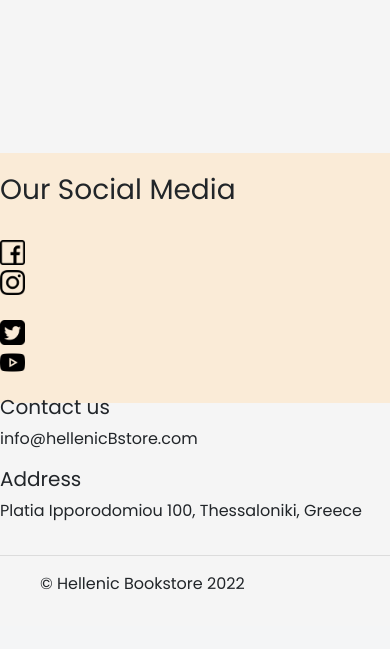
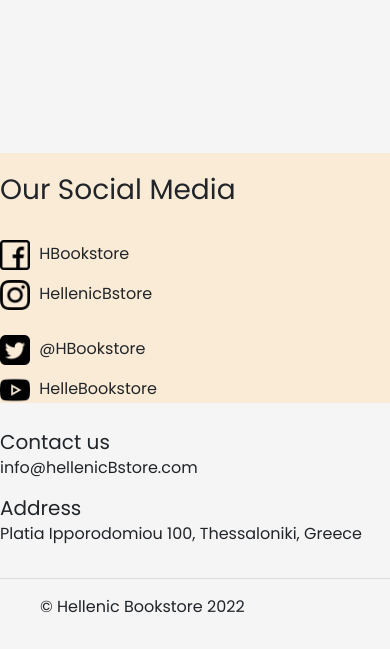
Before and after one commit to Fakhriyramadhan25/PHP-bookstore-project, a PHP site: page / in a window 390 px wide. Shown: the part 653-1302 px from the top of the page. Before the commit the page ends 1243 px from the top, so only its background shows below. Run offline with PHP 8.4, Linux system fonts and the light colour scheme.

Commit message:
Footer_v1_GridAdjustment

```diff
--- a/Assets/css/home.css
+++ b/Assets/css/home.css
@@ -24,9 +24,9 @@ html body {
 }
 
 .icon-sosmed {
-    width: 25px;
-    max-height: auto;
-    margin-top: 5px;
+    width: 30px;
+    height: auto;
+    margin-top: 0px;
 }
 
 .footer {
--- a/index.php
+++ b/index.php
@@ -98,55 +98,64 @@ if (!isset($_SESSION['is_admin'])) {
 
     <div class="footer">
         <div class="row">
-            <div class="col-md-2">
+            <div class="col-md-1">
             </div>
             <div class="col-md-2 footer-margin">
                 <h3>Our Social Media</h3>
             </div>
-            <div class="col-md-1 footer-margin">
+            <div class="col-md-2 footer-margin">
                 <div class="row">
-                    <div class="col-md">
-                        <a href="#">
+                    <div class="col-md" style="margin-top: 5px;">
+                        <a href="https://www.facebook.com" target="_blank">
                             <img src="Assets/img/facebook.png" class="icon-sosmed" alt="Logo">
                         </a>
+                        <div style="display:inline; margin:5px;"> HBookstore </div>
                     </div>
                 </div>
                 <div class="row">
-                    <div class="col-md">
-                        <a href="#">
+                    <div class="col-md" style="margin-top: 10px;">
+                        <a href="https://www.instagram.com" target="_blank">
                             <img src="Assets/img/instagram.png" class="icon-sosmed" alt="Logo">
                         </a>
+                        <div style="display:inline; margin:5px;"> HellenicBstore </div>
                     </div>
                 </div>
 
             </div>
-            <div class="col-md-1 footer-margin">
+            <div class="col-md-2 footer-margin">
                 <div class="row">
-                    <div class="col-md">
-                        <a href="#"><img src="Assets/img/twitter.png" class="icon-sosmed" alt="Logo"></a>
+                    <div class="col-md" style="margin-top: 5px;">
+                        <a href="https://www.twitter.com" target="_blank">
+                            <img src="Assets/img/twitter.png" class="icon-sosmed" alt="Logo">
+                        </a>
+                        <div style="display:inline; margin:5px;"> @HBookstore </div>
                     </div>
                 </div>
                 <div class="row">
-                    <div class="col-md">
-                        <a href="#">
+                    <div class="col-md" style="margin-top: 10px;">
+                        <a href="https://www.youtube.com" target="_blank">
                             <img src="Assets/img/youtube.png" class="icon-sosmed" alt="Logo">
-                        </a>
+                            </a>
+                        <div style="display:inline; margin:5px;"> HelleBookstore </div>
+
                     </div>
                 </div>
             </div>
-            <div class="col-md-6 footer-margin">
+            <div class="col-md-4 footer-margin">
                 <div class="row">
-                    <div class="col-md">
-                        <h5>Contact us</h5>
+                    <div class="col-md" style="margin-top: 5px;">
+                        <h5 style="margin-bottom: 2px;">Contact us</h5>
                         <p>info@hellenicBstore.com</p>
                     </div>
                 </div>
                 <div class="row">
                     <div class="col-md">
-                        <h5>Address</h5>
+                        <h5 style="margin-bottom: 2px;">Address</h5>
                         <p>Platia Ipporodomiou 100, Thessaloniki, Greece</p>
                     </div>
                 </div>
+            </div>
+            <div class="col-md-1">
             </div>
         </div>
         <div class="row">
```
